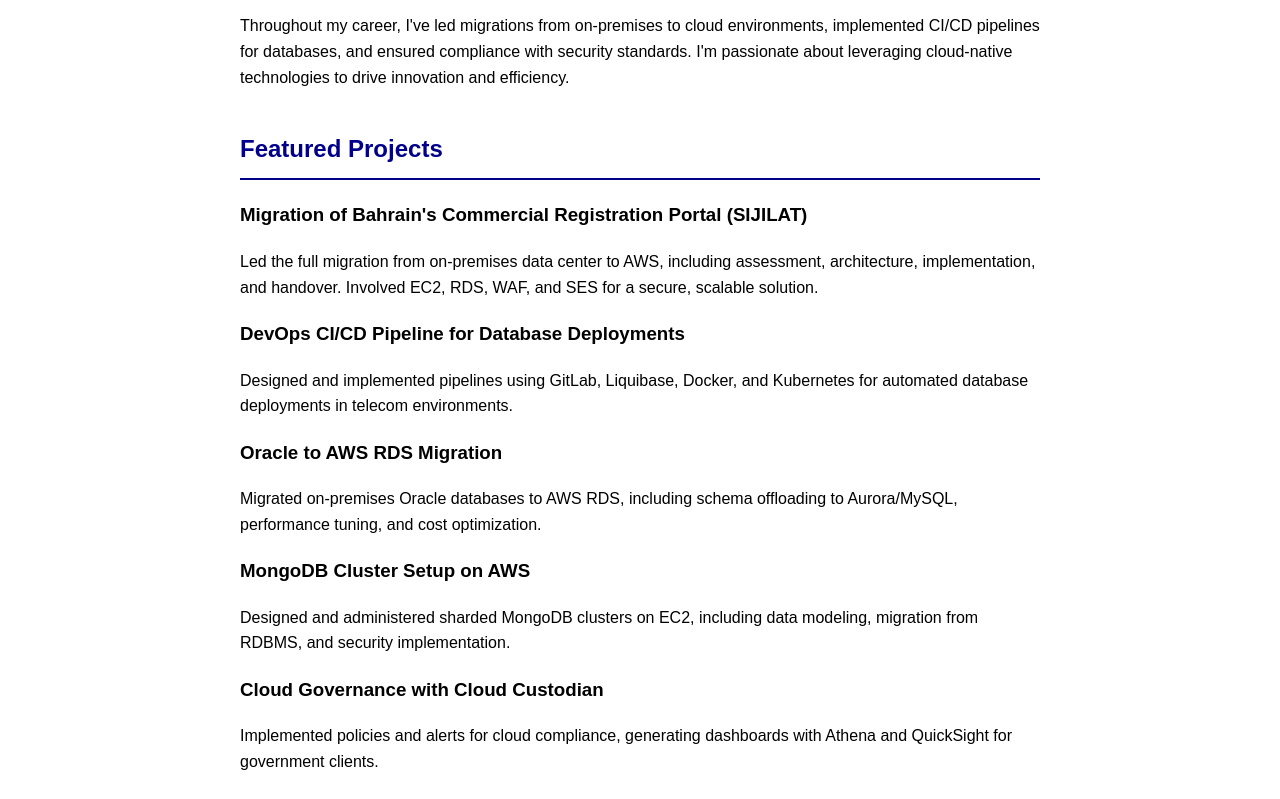
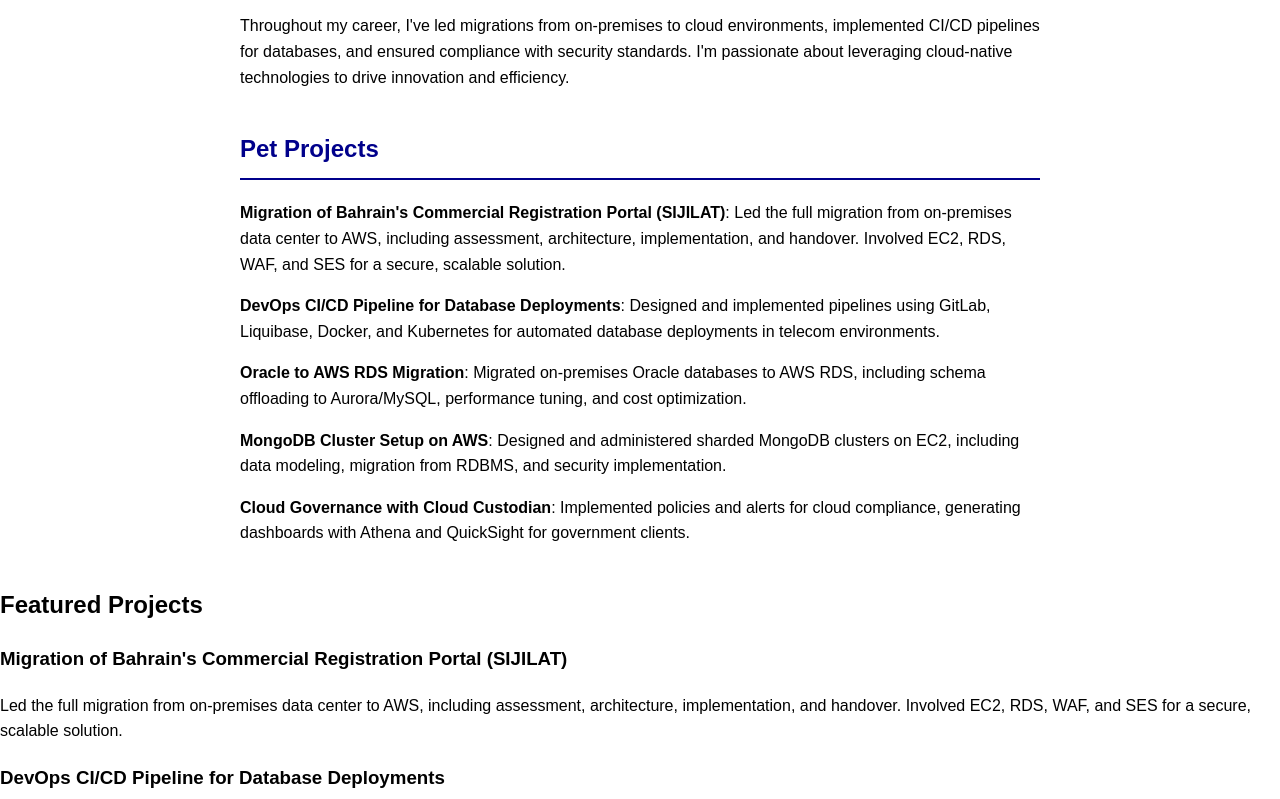
Before and after one commit to h4ck3risalive/website, a plain HTML site: page index.html in a window 1280 px wide. Shown: the part 1661-2460 px from the top of the page. Drawn offline with Linux system fonts and the light colour scheme.

Commit message:
Renamed Featured Projects to Pet Projects and simplified format to match karpathy.ai style

```diff
--- a/index.html
+++ b/index.html
@@ -58,27 +58,12 @@
     </section>
 
     <section id="projects">
-        <h2>Featured Projects</h2>
-        <div class="project">
-            <h3>Migration of Bahrain's Commercial Registration Portal (SIJILAT)</h3>
-            <p>Led the full migration from on-premises data center to AWS, including assessment, architecture, implementation, and handover. Involved EC2, RDS, WAF, and SES for a secure, scalable solution.</p>
-        </div>
-        <div class="project">
-            <h3>DevOps CI/CD Pipeline for Database Deployments</h3>
-            <p>Designed and implemented pipelines using GitLab, Liquibase, Docker, and Kubernetes for automated database deployments in telecom environments.</p>
-        </div>
-        <div class="project">
-            <h3>Oracle to AWS RDS Migration</h3>
-            <p>Migrated on-premises Oracle databases to AWS RDS, including schema offloading to Aurora/MySQL, performance tuning, and cost optimization.</p>
-        </div>
-        <div class="project">
-            <h3>MongoDB Cluster Setup on AWS</h3>
-            <p>Designed and administered sharded MongoDB clusters on EC2, including data modeling, migration from RDBMS, and security implementation.</p>
-        </div>
-        <div class="project">
-            <h3>Cloud Governance with Cloud Custodian</h3>
-            <p>Implemented policies and alerts for cloud compliance, generating dashboards with Athena and QuickSight for government clients.</p>
-        </div>
+        <h2>Pet Projects</h2>
+        <p><strong>Migration of Bahrain's Commercial Registration Portal (SIJILAT)</strong>: Led the full migration from on-premises data center to AWS, including assessment, architecture, implementation, and handover. Involved EC2, RDS, WAF, and SES for a secure, scalable solution.</p>
+        <p><strong>DevOps CI/CD Pipeline for Database Deployments</strong>: Designed and implemented pipelines using GitLab, Liquibase, Docker, and Kubernetes for automated database deployments in telecom environments.</p>
+        <p><strong>Oracle to AWS RDS Migration</strong>: Migrated on-premises Oracle databases to AWS RDS, including schema offloading to Aurora/MySQL, performance tuning, and cost optimization.</p>
+        <p><strong>MongoDB Cluster Setup on AWS</strong>: Designed and administered sharded MongoDB clusters on EC2, including data modeling, migration from RDBMS, and security implementation.</p>
+        <p><strong>Cloud Governance with Cloud Custodian</strong>: Implemented policies and alerts for cloud compliance, generating dashboards with Athena and QuickSight for government clients.</p>
     </section>
         <h2>Featured Projects</h2>
         <div class="project">
```
